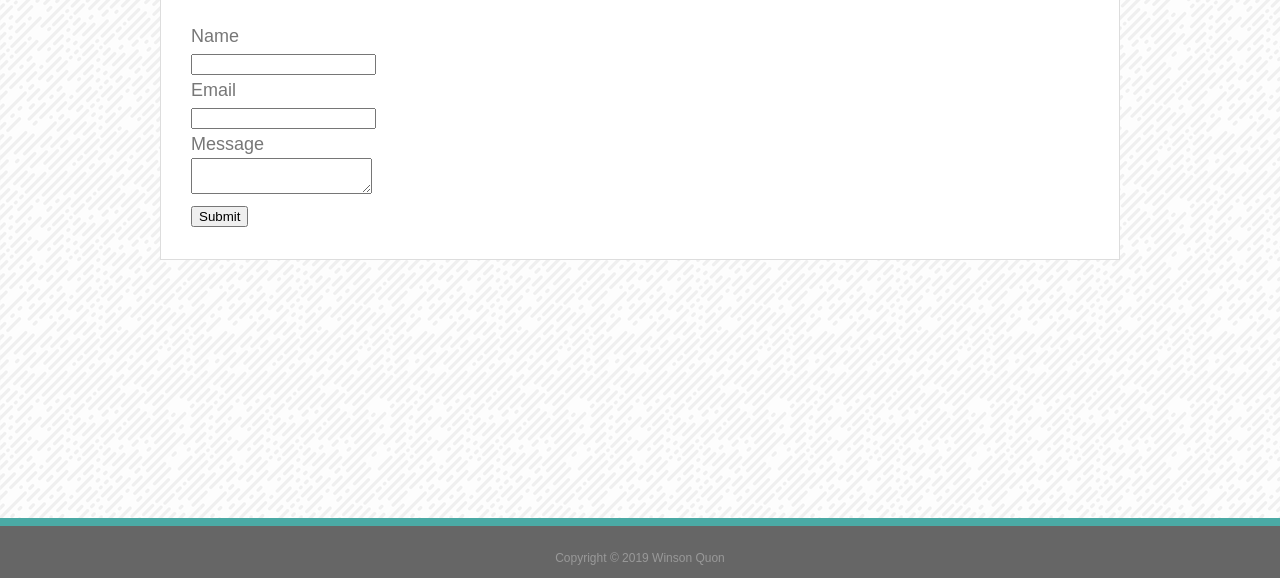
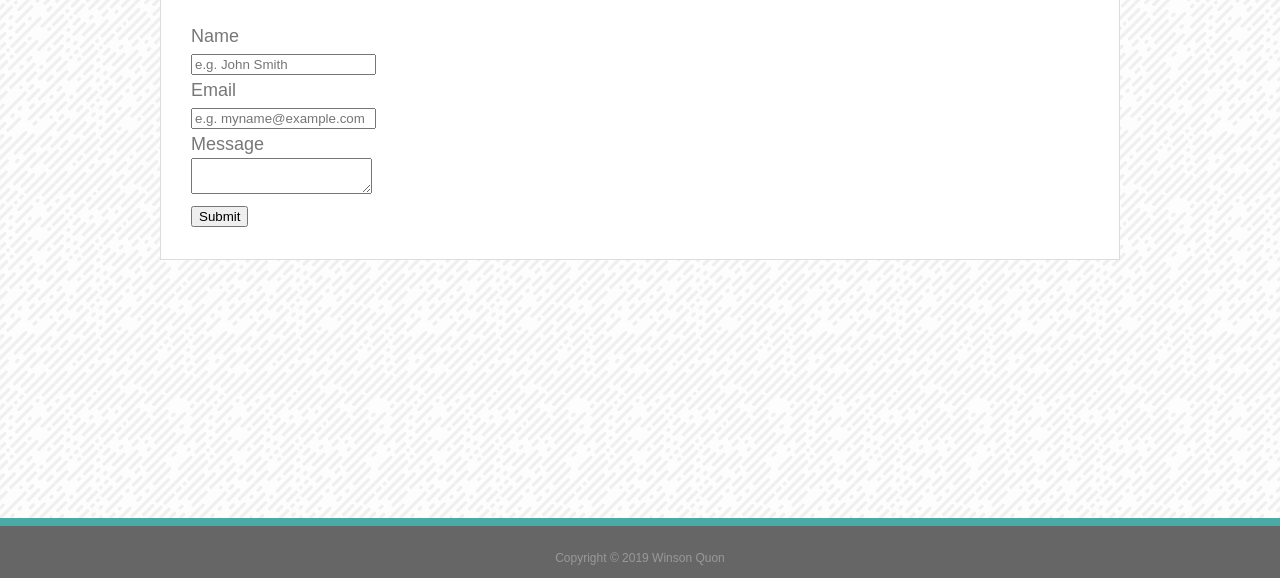
Before and after one commit to Winyumi/basic-portfolio, a plain HTML site: page contact.html in a window 1280 px wide. Shown: the part 222-800 px from the top of the page. Drawn offline with Linux system fonts and the light colour scheme.

Commit message:
add placeholders to form

```diff
--- a/contact.html
+++ b/contact.html
@@ -25,9 +25,9 @@
                     <h2>Contact</h2>
                     <form>
                         <label for="name">Name</label><br>
-                        <input type="text" name="name" id="name"><br>
+                        <input type="text" name="name" id="name" placeholder="e.g. John Smith"><br>
                         <label for="email">Email</label><br>
-                        <input type="email" name="email" id="email"><br>
+                        <input type="email" name="email" id="email" placeholder="e.g. myname@example.com"><br>
                         <label for="message">Message</label><br>
                         <textarea name="message" id="message"></textarea><br>
                         <button type="submit">Submit</button>
```
